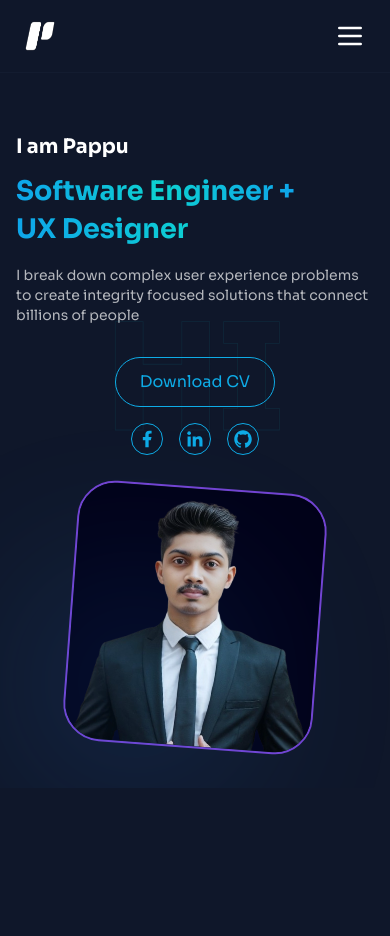
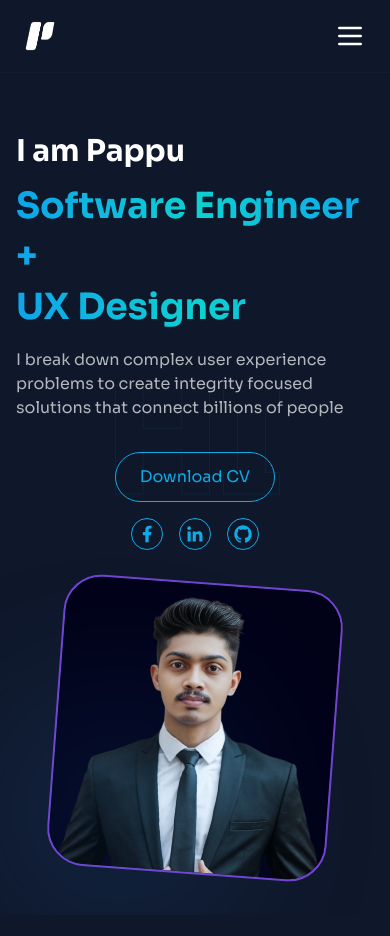
Before and after one commit to coderpappu/Next-Level-Portfolio, a React (Vite) app: page / in a window 390 px wide. Shown: the top 936 px of the page. Built offline with nearby package versions, Linux system fonts and the light colour scheme.

Commit message:
all device responsive completed

```diff
--- a/src/components/HeroSection.jsx
+++ b/src/components/HeroSection.jsx
@@ -24,12 +24,12 @@ const HeroSection = () => {
       </div>
       <div className="flex flex-col lg:flex-row justify-between font-sora">
         {/* Left side */}
-        <div className="w-full lg:w-[55%] mb-8 lg:mb-0">
-          <h2 className="text-xl sm:text-4xl lg:text-[36px] mb-3 lg:mb-0 font-bold text-white">
+        <div className="w-full lg:w-[55%] mb-8 sm:mb-12 lg:mb-0">
+          <h2 className="text-3xl sm:text-4xl lg:text-[36px] mb-3 lg:mb-5 font-bold text-white">
             I am Pappu
           </h2>
           <h2
-            className="text-[27px] sm:text-5xl lg:text-[65px] font-bold text-transparent bg-clip-text leading-[1.4] lg:leading-[1.1] inline-block"
+            className="text-4xl sm:text-5xl md:text-[50px] lg:text-[50px] font-bold text-transparent bg-clip-text leading-[1.4] sm:leading-[1.3] lg:leading-[1.3] inline-block"
             style={{
               backgroundImage:
                 "linear-gradient(90deg, rgb(14, 165, 234), rgb(13, 209, 209) 51%, rgb(14, 165, 234))",
@@ -38,7 +38,7 @@ const HeroSection = () => {
             Software Engineer +
           </h2>
           <h2
-            className="text-[27px] sm:text-5xl lg:text-[65px] font-bold text-transparent bg-clip-text leading-[1.4] lg:leading-[1.1]"
+            className="text-4xl sm:text-5xl  md:text-[50px] lg:text-[50px] font-bold text-transparent bg-clip-text leading-[1.4] sm:leading-[1.3] lg:leading-[1.3]"
             style={{
               backgroundImage:
                 "linear-gradient(90deg, rgb(14, 165, 234), rgb(13, 209, 209) 51%, rgb(14, 165, 234))",
@@ -46,11 +46,11 @@ const HeroSection = () => {
           >
             UX Designer
           </h2>
-          <p className="mt-4 sm:mt-6 lg:mt-10 text-sm sm:text-lg lg:text-lg text-[#ffffffb0] max-w-full sm:max-w-[70%]">
+          <p className="mt-4 sm:mt-6 lg:mt-10 text-base sm:text-lg lg:text-lg text-[#ffffffb0] max-w-full sm:w-[90%] md:max-w-[70%]">
             I break down complex user experience problems to create integrity
             focused solutions that connect billions of people
           </p>
-          <div className="mt-8 sm:mt-6 lg:mt-10 flex flex-col sm:flex-row items-center gap-4">
+          <div className="mt-8 sm:mt-6 lg:mt-10 flex flex-col sm:justify-center md:justify-start sm:flex-row items-center gap-4">
             <button className="px-6 sm:px-8 lg:px-10 py-3 sm:py-4 border border-[#0EABE6] hover:bg-[#0DCFD2] text-[#0EABE6] rounded-full cursor-pointer transition duration-300 ease-in-out">
               Download CV
             </button>
@@ -88,7 +88,7 @@ const HeroSection = () => {
         </div>
 
         {/* Right side */}
-        <div className="relative max-w-[250px] sm:max-w-sm md:max-w-md lg:max-w-[430px] w-full mx-auto hero-image-box z-30">
+        <div className="relative max-w-[280px] sm:max-w-sm md:max-w-md lg:max-w-[380px] w-full mx-auto hero-image-box z-30">
           <img
             src={pappuImg}
             alt="pappudey_picture"
```
